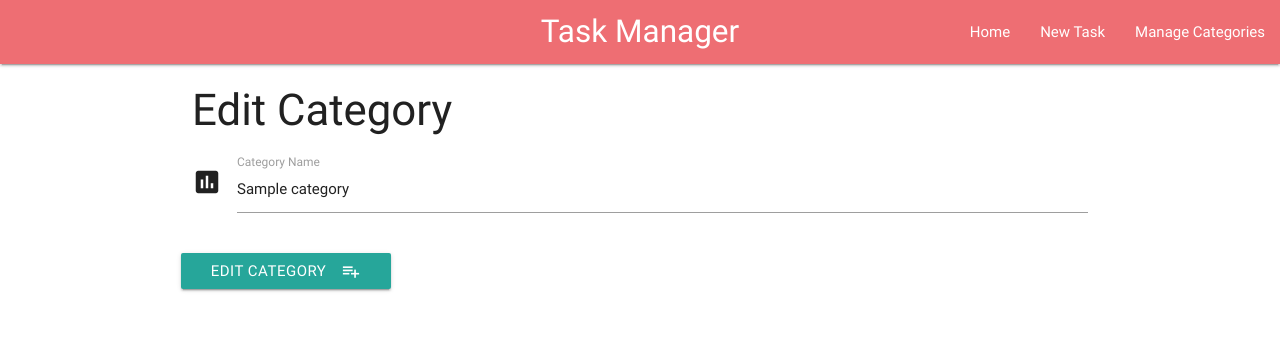
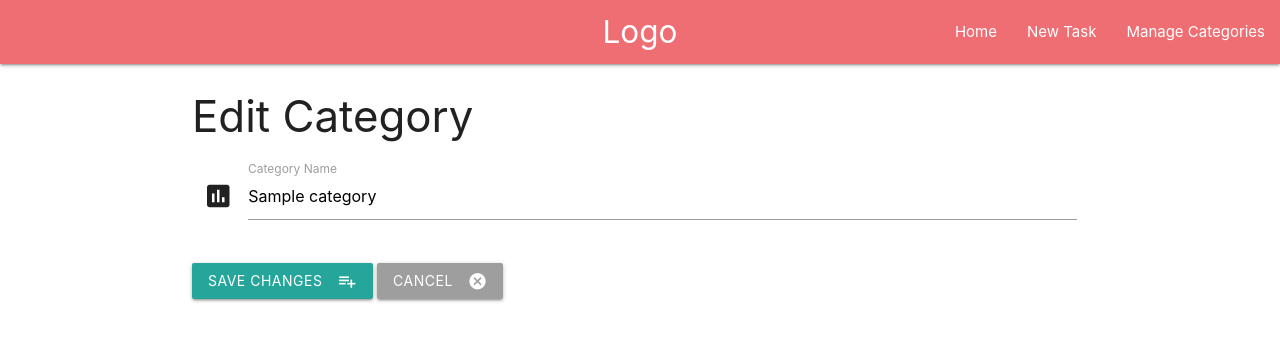
Before and after one commit to sctlcd/task-manager, a Flask app: template templates/editcategory.html in a window 1280 px wide. Shown: the top 341 px of the page. Run offline with Flask 2, Linux system fonts and the light colour scheme; the template is opened without the code that fills it: most values are stand-ins (such as "Sample title", 1, 10 or a date in 2020); some libraries are stand-ins or nearby versions.

Commit message:
fix bugs

```diff
--- a/app.py
+++ b/app.py
@@ -68,10 +68,12 @@ def get_categories():
 
 @app.route('/edit_category/<category_id>')
 def edit_category(category_id):
-    return render_template('editcategory.html', category=mongo.db.categories.find_one({'id': ObjectId(category_id)}))
+    return render_template('editcategory.html',
+    category=mongo.db.categories.find_one({'_id': ObjectId(category_id)}))
 
 
-@app.route('/update_category/<category_id>', methods=["POST"])
+# write data change into the db
+@app.route('/update_category/<category_id>', methods=['POST'])
 def update_category(category_id):
     mongo.db.categories.update(
         {'_id': ObjectId(category_id)},
--- a/static/css/style.css
+++ b/static/css/style.css
@@ -13,3 +13,7 @@
 .task_header {
   margin-top: 5px;
 }
+
+.task_header {
+  padding-left: 80px;
+}
--- a/templates/addcategory.html
+++ b/templates/addcategory.html
@@ -19,5 +19,4 @@
   </form>
 </div>
 
-<!-- <script src="https://cdnjs.cloudflare.com/ajax/libs/jquery/3.5.1/jquery.min.js" integrity="sha512-bLT0Qm9VnAYZDflyKcBaQ2gg0hSYNQrJ8RilYldYQ1FxQYoCLtUjuuRuZo+fjqhx/qtq/1itJ0C2ejDxltZVFg==" crossorigin="anonymous"></script> -->
 {% endblock %}
--- a/templates/addtask.html
+++ b/templates/addtask.html
@@ -49,8 +49,8 @@
       </div>
       <div class="row">
         <button class="btn waves-effect waves-light" type="submit" name="action">Add Task
-           <i class="material-icons right">playlist_add</i>
-         </button>
+          <i class="material-icons right">playlist_add</i>
+        </button>
       </div>
     </div>
   </form>
--- a/templates/base.html
+++ b/templates/base.html
@@ -3,30 +3,31 @@
 
 <head>
   <link href="https://fonts.googleapis.com/icon?family=Material+Icons" rel="stylesheet">
-  <link rel="stylesheet" href="https://cdnjs.cloudflare.com/ajax/libs/materialize/0.100.2/css/materialize.min.css">
+  <link rel="stylesheet" href="https://cdnjs.cloudflare.com/ajax/libs/materialize/1.0.0/css/materialize.min.css">
   <link rel="stylesheet" href="{{url_for('static', filename='css/style.css')}}" type="text/css">
-
 </head>
 
 <body>
   <header>
     <nav>
       <div class="nav-wrapper">
-                <a href="{{url_for('get_tasks')}}" class="brand-logo center">Task Manager</a>
-                <a href="#" data-activates="mobile-demo" class="button-collapse"><i class="material-icons">menu</i></a>
+        <a href="{{url_for('get_tasks')}}" class="brand-logo center">Logo</a>
+        <a href="#" data-target="mobile-demo" class="sidenav-trigger"><i class="material-icons">menu</i></a>
         <ul id="nav-mobile" class="right hide-on-med-and-down">
-                    <li><a href="{{url_for('get_tasks')}}">Home</a></li>
-                    <li><a href="{{url_for('add_task')}}">New Task</a></li>
-                    <li><a href="{{url_for('get_categories')}}">Manage Categories</a></li>
-                </ul>
-                <ul class="side-nav" id="mobile-demo">
           <li><a href="{{url_for('get_tasks')}}">Home</a></li>
           <li><a href="{{url_for('add_task')}}">New Task</a></li>
           <li><a href="{{url_for('get_categories')}}">Manage Categories</a></li>
         </ul>
       </div>
     </nav>
+
+    <ul class="sidenav" id="mobile-demo">
+      <li><a href="{{url_for('get_tasks')}}">Home</a></li>
+      <li><a href="{{url_for('add_task')}}">New Task</a></li>
+      <li><a href="{{url_for('get_categories')}}">Manage Categories</a></li>
+    </ul>
   </header>
+
   <div class="container">
     {% block content %}
     {% endblock %}
@@ -38,7 +39,7 @@
     $(document).ready(function() {
       $('.collapsible').collapsible();
       $('select').formSelect();
-      $(".button-collapse").sidenav();
+      $('.sidenav').sidenav();
 
       $('.datepicker').datepicker();
       // $('.sidenav').sidenav();
--- a/templates/editcategory.html
+++ b/templates/editcategory.html
@@ -1,23 +1,24 @@
-{% extends 'base.html' %}
+{% extends 'base.html'%}
+
 {% block content %}
-
 <h3>Edit Category</h3>
 <div class="row">
   <form action="{{ url_for('update_category', category_id=category._id) }}" method="POST" class="col s12">
     <div class="row">
       <div class="input-field col s12">
         <i class="material-icons prefix">poll</i>
-        <input id="category_name" name="category_name" class="validate" type="text" value="{{category.category_name}}">
-        <label for="icon_prefixe">Category Name</label>
+        <input id="category_name" name="category_name" type="text" class="validate" value="{{category.category_name}}">
+        <label for="category_name">Category Name</label>
       </div>
     </div>
     <div class="row">
-      <button class="btn waves-effect waves-light" type="submit" name="action">Edit Category
+      <button class="btn waves-effect waves-light" type="submit" name="action">Save Changes
         <i class="material-icons right">playlist_add</i>
       </button>
+      <a href="{{ url_for('get_categories') }}" class="waves-effect waves-light btn grey">
+        <i class="material-icons right">cancel</i>Cancel
+      </a>
     </div>
   </form>
 </div>
-
-<script src="https://cdnjs.cloudflare.com/ajax/libs/jquery/3.5.1/jquery.min.js" integrity="sha512-bLT0Qm9VnAYZDflyKcBaQ2gg0hSYNQrJ8RilYldYQ1FxQYoCLtUjuuRuZo+fjqhx/qtq/1itJ0C2ejDxltZVFg==" crossorigin="anonymous"></script>
 {% endblock %}
--- a/templates/tasks.html
+++ b/templates/tasks.html
@@ -8,12 +8,12 @@
 
     <li>
       <div class="collapsible-header">
-            <div class="col s3">
+        <div class="col s4">
           <i class="material-icons">expand_more</i>
           <a href="{{url_for('delete_task', task_id = task._id)}}" class="waves-effect waves-light btn btn_small">Done</a>
           <a href="{{url_for('edit_task', task_id = task._id)}}" class="waves-effect waves-light btn btn_small blue">Edit</a>
         </div>
-            <div class="task_header col s9">
+        <div class="task_header col s8">
           <strong>{{ task.task_name }}</strong> - {{ task.due_date }}
         </div>
       </div>
```
Also changed, not shown: templates/categories.html (+11 -9 lines), templates/edittask.html (+6 -6 lines). Lines whose indentation alone changed are shown as unchanged.
